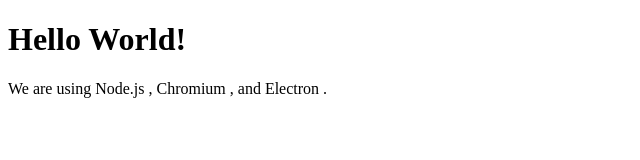
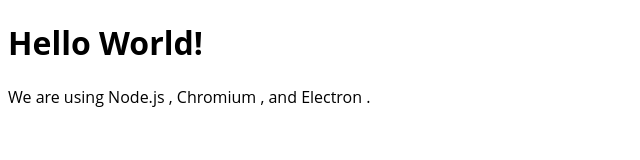
Before and after one commit to kwame-Owusu/hymnal, an Electron app: page index.html in a window 1280 px wide. Shown: the whole page, without its empty margins (0-640 px from the left). Drawn offline with Linux system fonts and the light colour scheme.

Commit message:
added font, and css file, not sure about font but will suffice for now

```diff
--- a/index.html
+++ b/index.html
@@ -7,7 +7,14 @@
       http-equiv="Content-Security-Policy"
       content="default-src 'self'; script-src 'self'"
     />
-    <title>Hello World!</title>
+    <link rel="preconnect" href="https://fonts.googleapis.com" />
+    <link rel="preconnect" href="https://fonts.gstatic.com" crossorigin />
+    <link
+      href="https://fonts.googleapis.com/css2?family=Open+Sans:ital,wght@0,300..800;1,300..800&display=swap"
+      rel="stylesheet"
+    />
+    <link rel="stylesheet" href="styles.css" />
+    <title>Hymnal</title>
   </head>
   <body>
     <h1>Hello World!</h1>
--- /dev/null
+++ b/styles.css
@@ -0,0 +1,3 @@
+body {
+  font-family: "Open Sans", sans-serif;
+}
```
